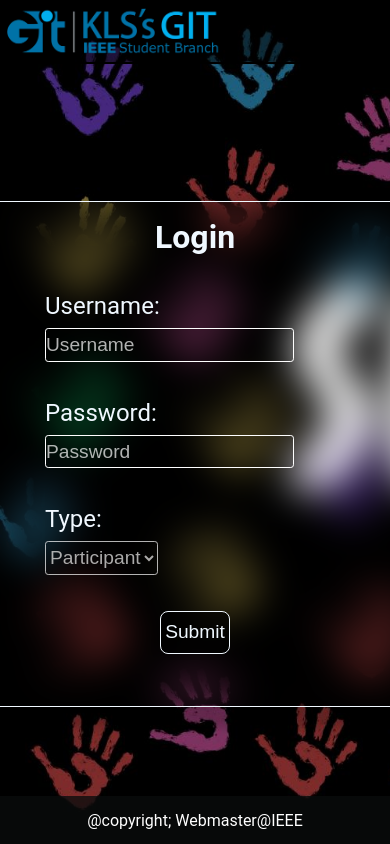
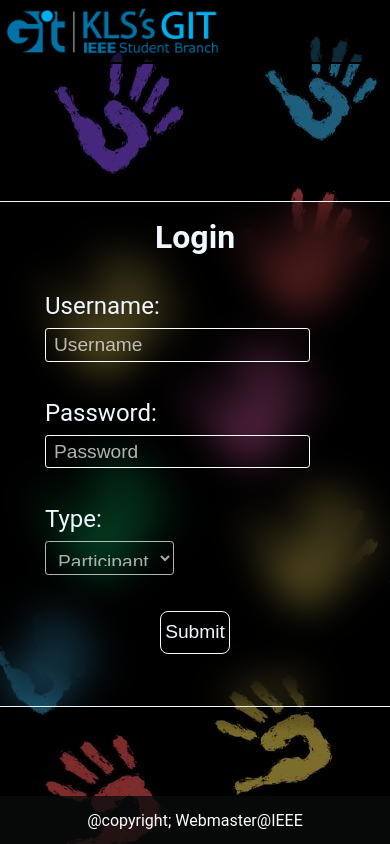
Before and after one commit to 9147/SLP, a Django app: page /login/ in a window 390 px wide; the page is wider, and only the part inside the window is pictured. Run offline with Django 4.2, Linux system fonts and the light colour scheme.

Commit message:
updated mobile view

```diff
--- a/SLP/settings.py
+++ b/SLP/settings.py
@@ -11,7 +11,7 @@ https://docs.djangoproject.com/en/4.2/ref/settings/
 """
 
 from pathlib import Path
-
+import os
 # Build paths inside the project like this: BASE_DIR / 'subdir'.
 BASE_DIR = Path(__file__).resolve().parent.parent
 
@@ -118,6 +118,7 @@ USE_TZ = True
 # https://docs.djangoproject.com/en/4.2/howto/static-files/
 
 STATIC_URL = 'static/'
+STATIC_ROOT = os.path.join(BASE_DIR, 'myapp/static')
 
 # Default primary key field type
 # https://docs.djangoproject.com/en/4.2/ref/settings/#default-auto-field
--- a/myapp/static/base.css
+++ b/myapp/static/base.css
@@ -10,6 +10,8 @@ html,body{
     font-family: 'Roboto', sans-serif;
     color:aliceblue;
     z-index: -1;
+    overflow: hidden;
+
 }
 body{
     background: url('images/wallpaper.jpg');
@@ -79,3 +81,9 @@ footer p a{
     90% { transform: translate(1px, 2px) rotate(0deg); }
     100% { transform: translate(1px, -2px) rotate(-1deg); }
   }
+
+@media screen and (max-width: 1200px) {
+    body{
+        background: url('images/wallpaper2.jpg');
+    }
+  }
--- a/myapp/static/login/login.css
+++ b/myapp/static/login/login.css
@@ -27,6 +27,7 @@
     align-items: center;
 }
 input, select {
+    padding:.5rem;
     border-radius: .2rem;
     width: 100%;
     height: 4vh;
--- a/myapp/templates/myapp/account.html
+++ b/myapp/templates/myapp/account.html
@@ -28,9 +28,11 @@
         <p class="Start-button" onclick="ResetGame()">Start Over </p>
         <p class="Start-button" onclick="ActivateTeams()">Activate Teams</p>
         {% else %}
+        {% if not user.is_staff %}
         <p>Team Name: {% if not status == 0 %}{{group.name}} {% endif %}</p>
         <p>Team Leader: {% if not status == 0 %} {{group.leader.first_name}} {{group.leader.last_name}} {% endif %}</p>
         <p>Team Members:{% if not status == 0 %} {{group.leader.first_name}} {% for a in group.members.all %}, {{a.first_name}} {% endfor %}{% endif %}</p>
+        {% endif %}
         {% if type == "leader" and not status == 0 %}
         <p>Movie:  {{code}} </p>
         {% else %}
--- a/myapp/templates/myapp/home.html
+++ b/myapp/templates/myapp/home.html
@@ -4,7 +4,7 @@
     <link rel="stylesheet" href="{% static 'myapp/home.css' %}">
 {% endblock css %}
 {% block content %}
-    {% if user.is_superuser %}
+    {% if user.is_staff %}
     <div class="container-cards">
         <div class="inner-container">
     {% for a in groups %}
```
Also changed, not shown: myapp/views.py (+5 -6 lines), db.sqlite3, myapp/static/data/movies.csv (renamed from movies.csv), myapp/static/images/wallpaper2.jpg (added), 2 other files.
